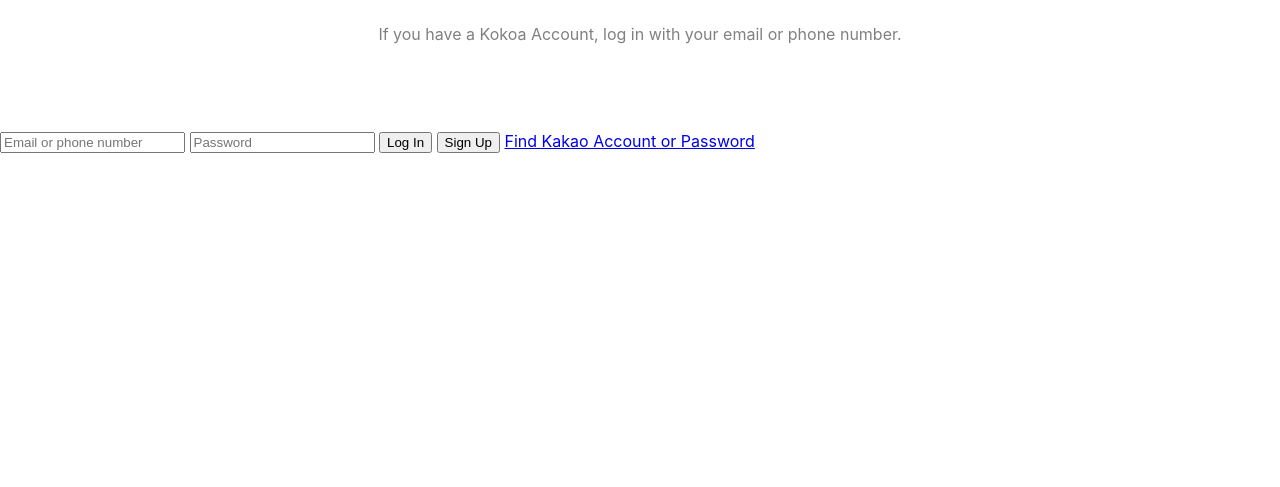
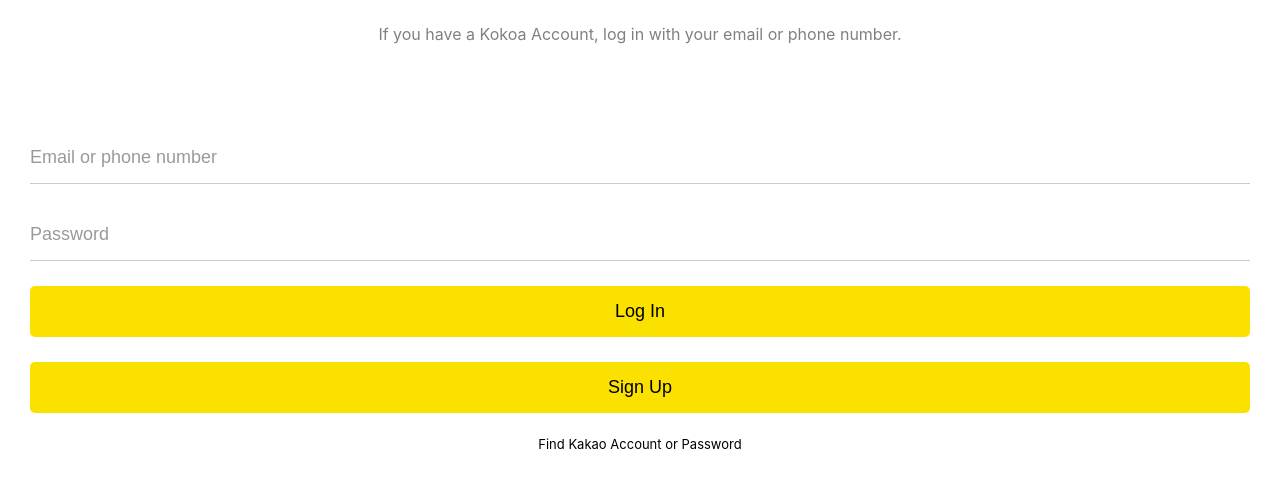
Before and after one commit to jee09/kokoatalk, a plain HTML site: page index.html in a window 1280 px wide. Shown: the part 165-652 px from the top of the page. Drawn offline with Linux system fonts and the light colour scheme.

Commit message:
Update styles.css
Log in form made complete

```diff
--- a/css/styles.css
+++ b/css/styles.css
@@ -1,5 +1,6 @@
 @import "reset.css";
 @import "status-bar.css";
+@import "variables.css";
 body {
   font-family: -apple-system, BlinkMacSystemFont, "Segoe UI", Roboto, Oxygen,
     Ubuntu, Cantarell, "Open Sans", "Helvetica Neue", sans-serif;
@@ -19,3 +20,37 @@ body {
   width: 60%;
   color: grey;
 }
+#login-form {
+  display: flex;
+  flex-direction: column;
+  margin: 0px 30px;
+}
+#login-form input {
+  border: none;
+  padding: 15px 0px;
+  font-size: 18px;
+  margin-bottom: 25px;
+}
+#login-form input:not([type="submit"]) {
+  border-bottom: 1px solid rgba(0, 0, 0, 0.2);
+  transition: border-color 0.3s ease-in-out;
+}
+#login-form input::placeholder {
+  color: rgba(0, 0, 0, 0.4);
+}
+#login-form input:focus {
+  border-color: var(--yellow);
+}
+
+#login-form input[type="submit"] {
+  background-color: var(--yellow);
+  cursor: pointer;
+  padding: 15px 0px;
+  border-radius: 5px;
+}
+#login-form a {
+  text-align: center;
+  text-decoration: none;
+  color: inherit;
+  font-size: 13px;
+}
```
